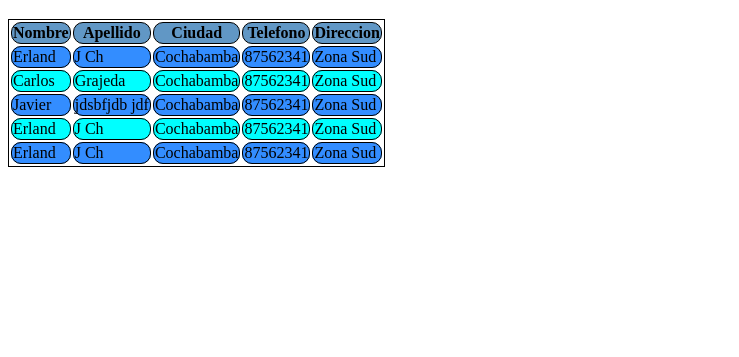
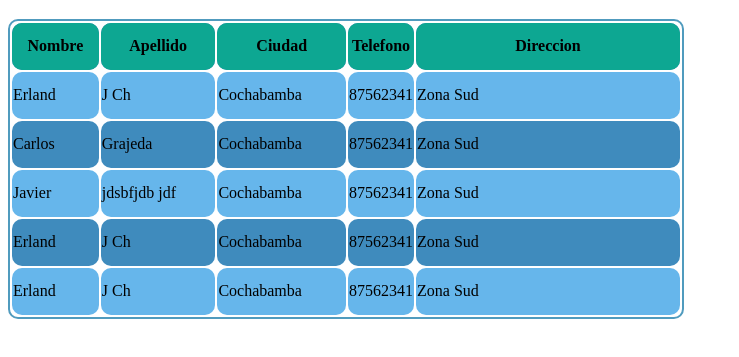
Before and after one commit to Erlandjch/pagina-1, a plain HTML site: page Tablas.html in a window 1280 px wide. Shown: the part 61-418 px from the top of the page, without its empty margins (0-739 px from the left). Drawn offline with Linux system fonts and the light colour scheme.

Commit message:
style list color

```diff
--- a/Tablas.html
+++ b/Tablas.html
@@ -10,12 +10,12 @@
 <body>
     <h1 align="center">Tablas</h1>
     <table>
-        <tr>
+        <tr id="tercero">
             <th>Nombre</th>
             <th>Apellido</th>
             <th>Ciudad</th>
-            <th>Telefono</th>
-            <th>Direccion</th>
+            <th style="width: 10%;">Telefono</th>
+            <th style="width: 40%;">Direccion</th>
         </tr>
         <tr id="primero">
             <td >
@@ -65,21 +65,27 @@
     </table>
 </body>
 <style>
-    table, th ,td{
-        border:1px solid black;
+    table{
+        border:2px solid rgba(31, 127, 172, 0.781);
+        border-radius: 10px;
     }
     td,th{
         border-radius: 10px;
+        border-color:rgb(26, 25, 25);
+        height:45px;
     }
 
     th{
-        background-color: #6197c5;
+        background-color: #0da792;
+    }
+    #tercero{
+        background-color: rgb(81, 129, 192);
     }
     #primero{
-        background-color:#338DFF;
+        background-color:#66b6eb;
     }
     #segundo{
-        background-color: aqua;
+        background-color: rgb(63, 139, 189);
     }
    /* #tercero{
         background-color: blueviolet;
```
